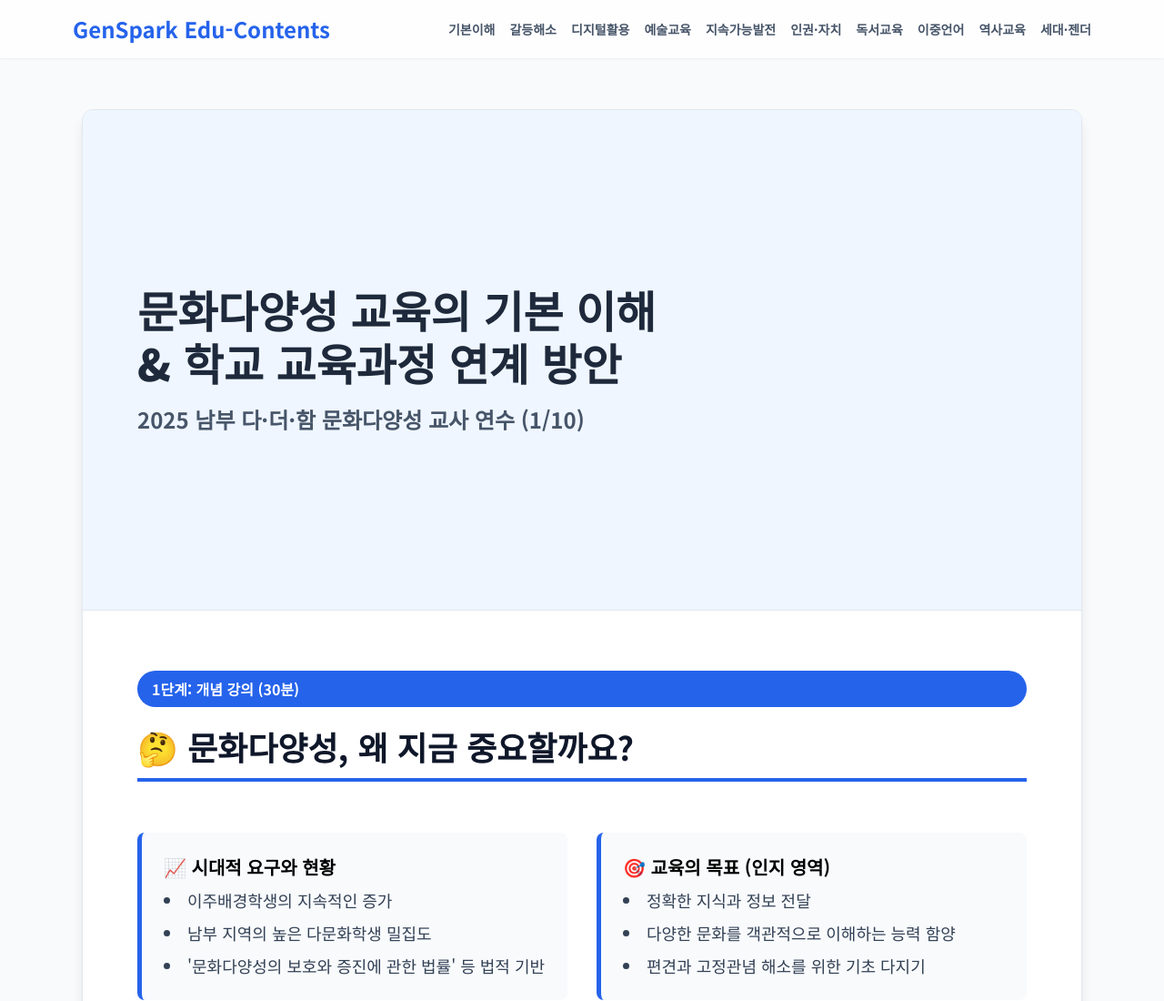
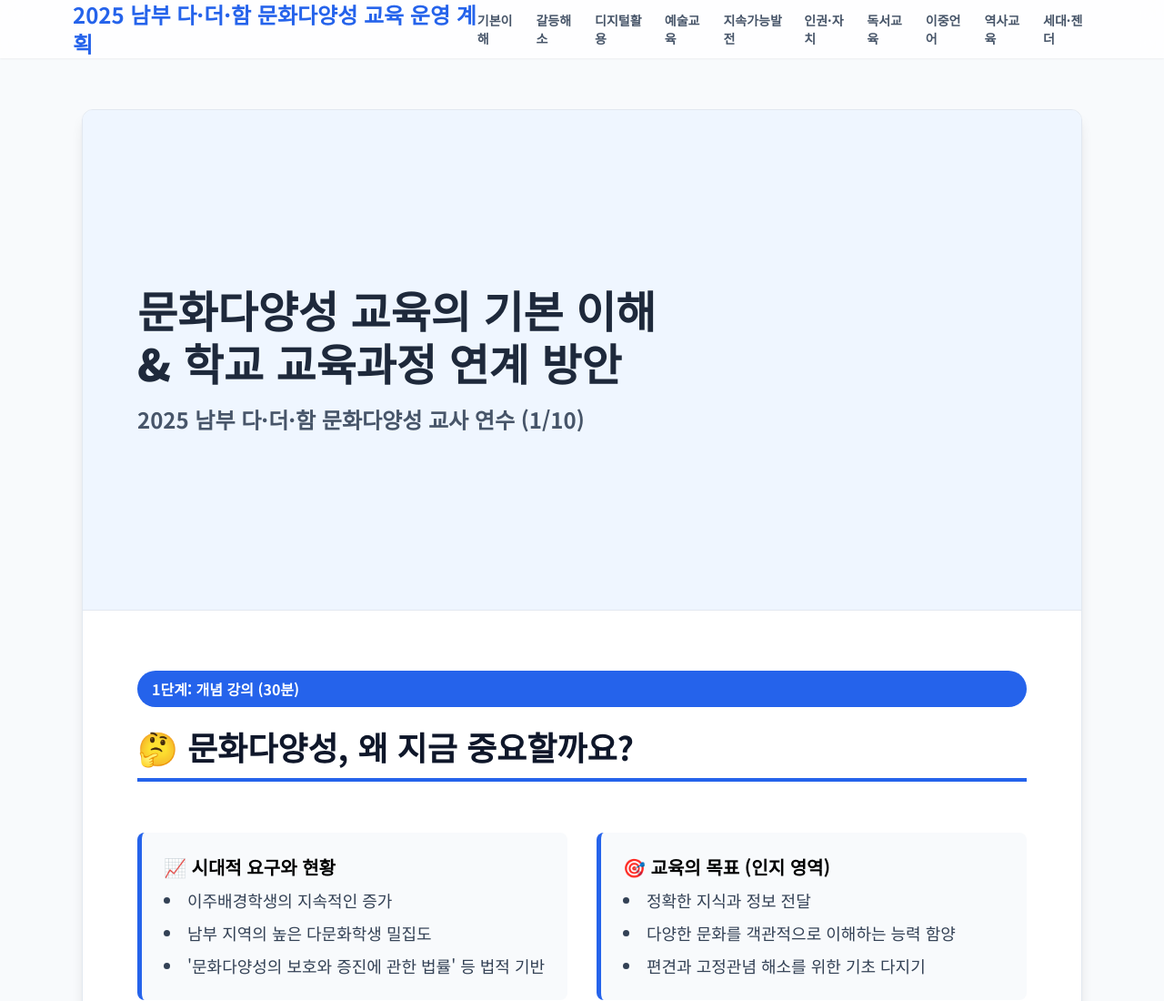
Before and after one commit to kfcmanck21/ppt2507, a plain HTML site: page index.html in a window 1280 px wide. Shown: the top 1100 px of the page at 91% size. Drawn offline with nearby package versions, Linux system fonts and the light colour scheme.

Commit message:
Update index.html

```diff
--- a/index.html
+++ b/index.html
@@ -73,7 +73,7 @@
     <nav class="bg-white/80 backdrop-blur-md sticky top-0 z-50 shadow-sm">
         <div class="max-w-6xl mx-auto px-4">
             <div class="flex justify-between items-center h-16">
-                <span class="text-2xl font-bold text-blue-600">GenSpark Edu-Contents</span>
+                <span class="text-2xl font-bold text-blue-600">2025 남부 다·더·함 문화다양성 교육 운영 계획</span>
                 <div class="hidden md:flex space-x-4 text-sm font-semibold text-slate-600">
                     <a href="#topic1" class="hover:text-blue-600">기본이해</a>
                     <a href="#topic2" class="hover:text-blue-600">갈등해소</a>
```
